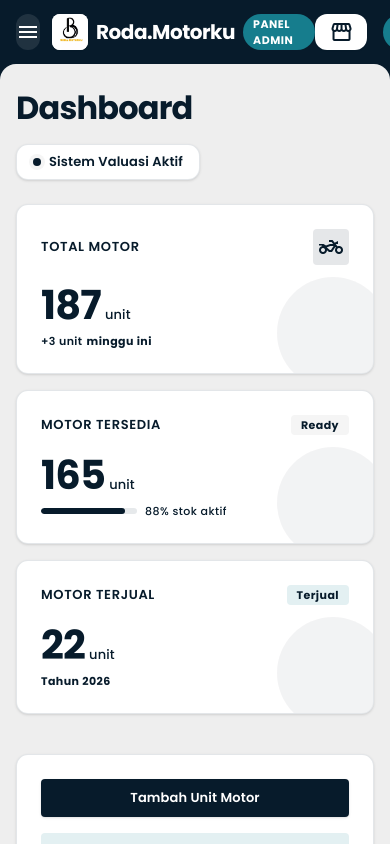
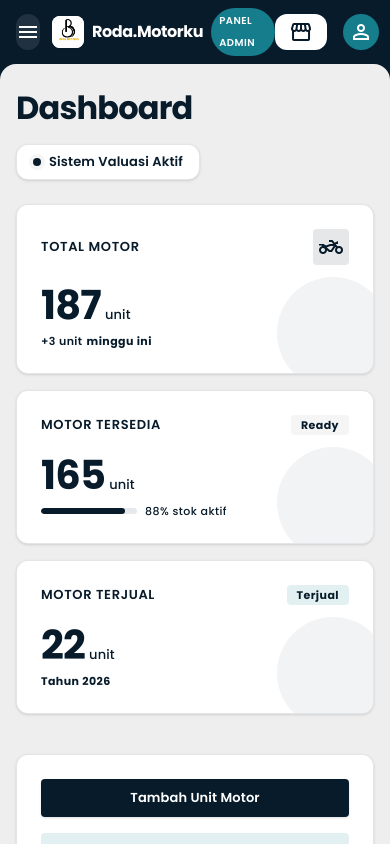
Before and after one commit to frikaalditiyo-web/Roda.Montorku-Web, a Next.js app: page /admin/dashboard in a window 390 px wide. Shown: the top 844 px of the page. Built offline with nearby package versions, Linux system fonts and the light colour scheme; no server answers.

Commit message:
fix(admin): kecilkan font badge Panel Admin pada header dashboard

```diff
--- a/src/components/AdminLayoutShell.tsx
+++ b/src/components/AdminLayoutShell.tsx
@@ -82,16 +82,16 @@ export function AdminLayoutShell({ children }: { children: React.ReactNode }) {
           </button>
 
           <Link href="/" className="flex items-center gap-space-sm ml-1">
-            <div className="w-9 h-9 rounded-lg bg-white flex items-center justify-center overflow-hidden shadow-xs">
+            <div className="w-8 h-8 sm:w-9 sm:h-9 rounded-lg bg-white flex items-center justify-center overflow-hidden shadow-xs flex-shrink-0">
               <img src="/logo.png" alt="Roda.Motorku" className="w-full h-full object-contain" />
             </div>
-            <span className="font-headline-sm text-headline-sm font-bold tracking-tight leading-none text-on-primary">
+            <span className="text-base sm:text-headline-sm font-bold tracking-tight leading-none text-on-primary">
               Roda.Motorku
             </span>
           </Link>
 
-          <span className="inline-flex items-center px-2.5 py-0.5 rounded-full bg-secondary font-label-sm text-label-sm text-on-secondary font-bold tracking-wider">
-            PANEL ADMIN
+          <span className="inline-flex items-center px-2 py-0.5 rounded-full bg-secondary text-[10px] sm:text-[11px] text-on-secondary font-semibold uppercase tracking-wider">
+            Panel Admin
           </span>
         </div>
 
```
